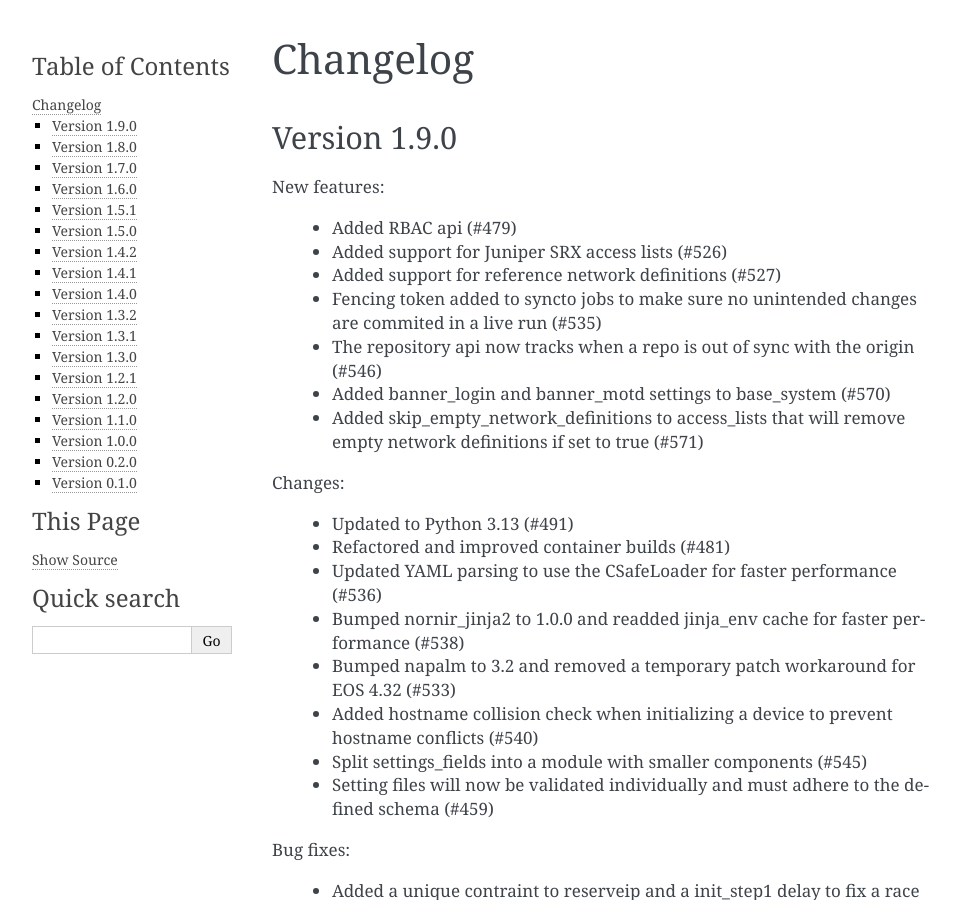
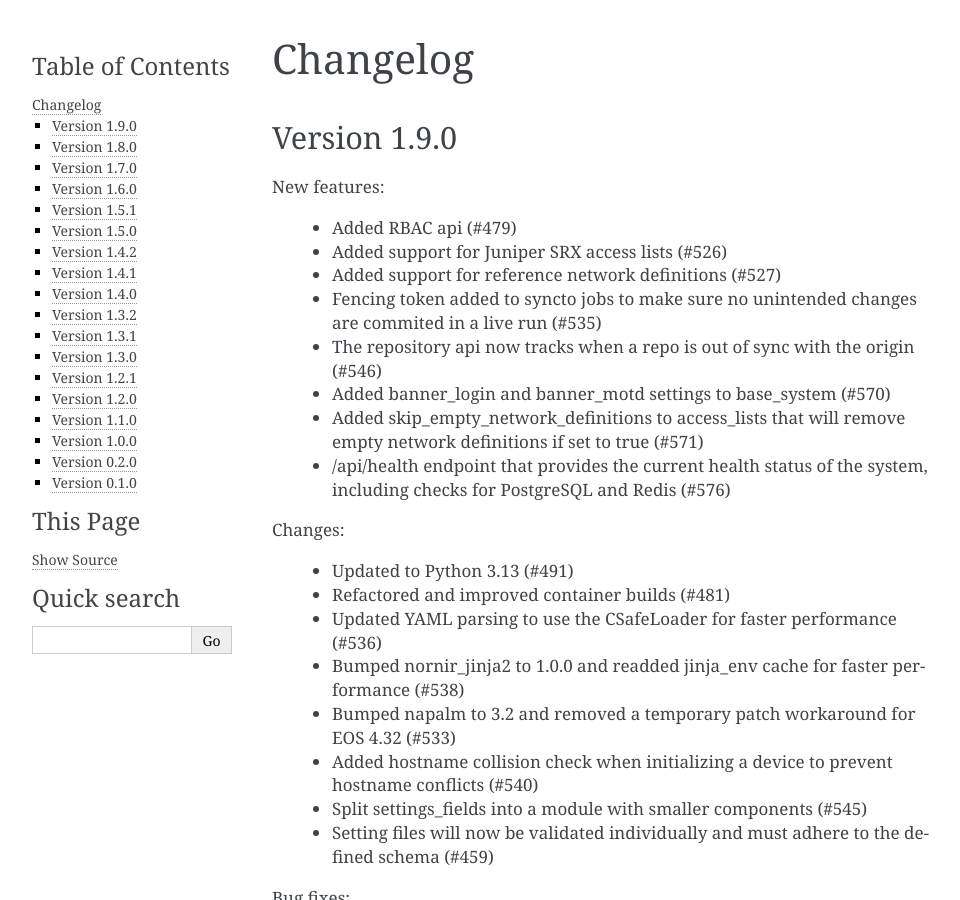
Before and after one commit to SUNET/cnaas-nms, a Sphinx documentation site: the page built from docs/changelog/index.rst, in a window 1280 px wide and 900 px high. Shown: the whole window, without its empty margins (148-1108 px from the left). Built offline with Sphinx 7.4.7, drawn with Linux system fonts in a browser that asks for light colours.

Commit message:
Update docs

```diff
--- a/docs/apiref/index.rst
+++ b/docs/apiref/index.rst
@@ -5,6 +5,7 @@
    :maxdepth: 1
 
    Home <self>
+   health
    devices
    groups
    jobs
--- a/docs/changelog/index.rst
+++ b/docs/changelog/index.rst
@@ -13,6 +13,7 @@
  - The repository api now tracks when a repo is out of sync with the origin (#546)
  - Added banner_login and banner_motd settings to base_system (#570)
  - Added skip_empty_network_definitions to access_lists that will remove empty network definitions if set to true (#571)
+ - /api/health endpoint that provides the current health status of the system, including checks for PostgreSQL and Redis (#576)
 
 Changes:
 
```
Also changed, not shown: docs/apiref/health.rst (added, +23 -0 lines).
